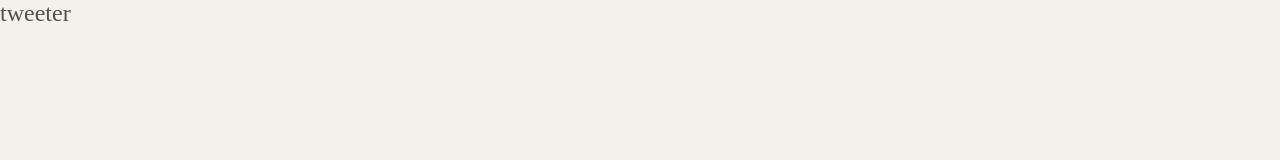
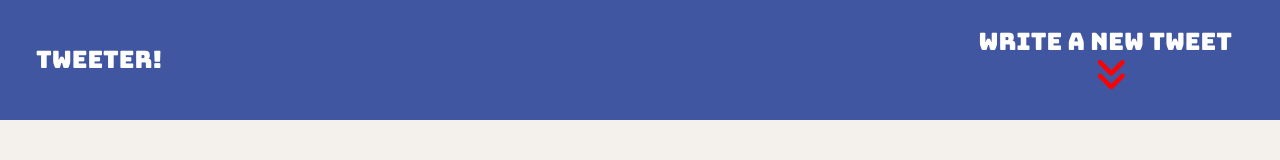
Before and after one commit to ClintasaurusRex/tweeter, a website: page public/index.html in a window 1280 px wide. Drawn offline with nearby package versions, Linux system fonts and the light colour scheme.

Commit message:
Adding CSS

```diff
--- a/public/index.html
+++ b/public/index.html
@@ -1,29 +1,52 @@
 <!DOCTYPE html>
 <html lang="en">
+
 <head>
   <!-- Meta Information -->
   <title>Tweeter - Home Page</title>
 
   <!-- External CSS -->
-    <link rel="stylesheet" href="https://cdnjs.cloudflare.com/ajax/libs/normalize/8.0.1/normalize.min.css" type="text/css" />
+  <link rel="stylesheet" href="https://cdnjs.cloudflare.com/ajax/libs/normalize/8.0.1/normalize.min.css"
+    type="text/css" />
+  <!-- custom fonts -->
+  <link rel="preconnect" href="https://fonts.googleapis.com">
+  <link rel="preconnect" href="https://fonts.gstatic.com" crossorigin>
+  <link
+    href="https://fonts.googleapis.com/css2?family=Bungee&family=Source+Sans+3:ital,wght@0,200..900;1,200..900&display=swap"
+    rel="stylesheet">
+
+  <link rel="stylesheet" href="https://cdnjs.cloudflare.com/ajax/libs/font-awesome/6.5.2/css/all.min.css"
+    integrity="sha512-SnH5WK+bZxgPHs44uWIX+LLJAJ9/2PkPKZ5QiAj6Ta86w+fsb2TkcmfRyVX3pBnMFcV7oQPJkl9QevSCWr3W6A=="
+    crossorigin="anonymous" referrerpolicy="no-referrer" />
 
   <!-- App CSS -->
   <link rel="stylesheet" href="/styles/layout.css" type="text/css" />
+
+  <!-- nav CSS -->
+  <link rel="stylesheet" href="/styles/nav.css" type="text/css" />
 
   <!-- External JS -->
   <script src="https://ajax.googleapis.com/ajax/libs/jquery/3.4.1/jquery.min.js"></script>
 
   <!-- App JS -->
   <script type="text/javascript" src="/scripts/client.js"></script>
+
+
 </head>
 
 <body>
   <!-- Top nav bar (fixed) -->
   <nav>
-      <span>tweeter</span>
+    <span class="tweet-text">TWEETER!</span>
+    <div class="write-text">
+      <span>Write a new tweet</span>
+      <i class="fas fa-angle-double-down"></i>
+    </div>
   </nav>
+
 
   <!-- Page-specific (main) content here -->
   <main class="container"></main>
 </body>
+
 </html>
--- a/public/styles/layout.css
+++ b/public/styles/layout.css
@@ -18,6 +18,7 @@
   color: #545149;
   background-color: #f4f1ec;
   font-size: 24px;
+  font-family: 'Source Sans 3', sans-serif;
 }
 
 /*
--- /dev/null
+++ b/public/styles/nav.css
@@ -0,0 +1,27 @@
+nav {
+  height: 120px;
+  background-color: #4056A1;
+  color: #FFFFFF;
+  width: 100%;
+  padding: 0 1.5em;
+  display: flex;
+  justify-content: space-between;
+  align-items: center;
+}
+nav .tweet-text {
+  font-family: "Bungee", sans-serif;
+  display: inline-block;
+}
+nav .write-text {
+  display: flex;
+  flex-direction: column;
+  align-items: center;
+  font-family: "Bungee", sans-serif;
+}
+nav .write-text span {
+  margin-right: 0.5em;
+}
+nav .write-text i {
+  font-size: 1.5em;
+  color: red;
+}
```
Also changed, not shown: server/data-files/initial-tweets.json (+5 -5 lines), 1 other file. Lines whose indentation alone changed are shown as unchanged.
